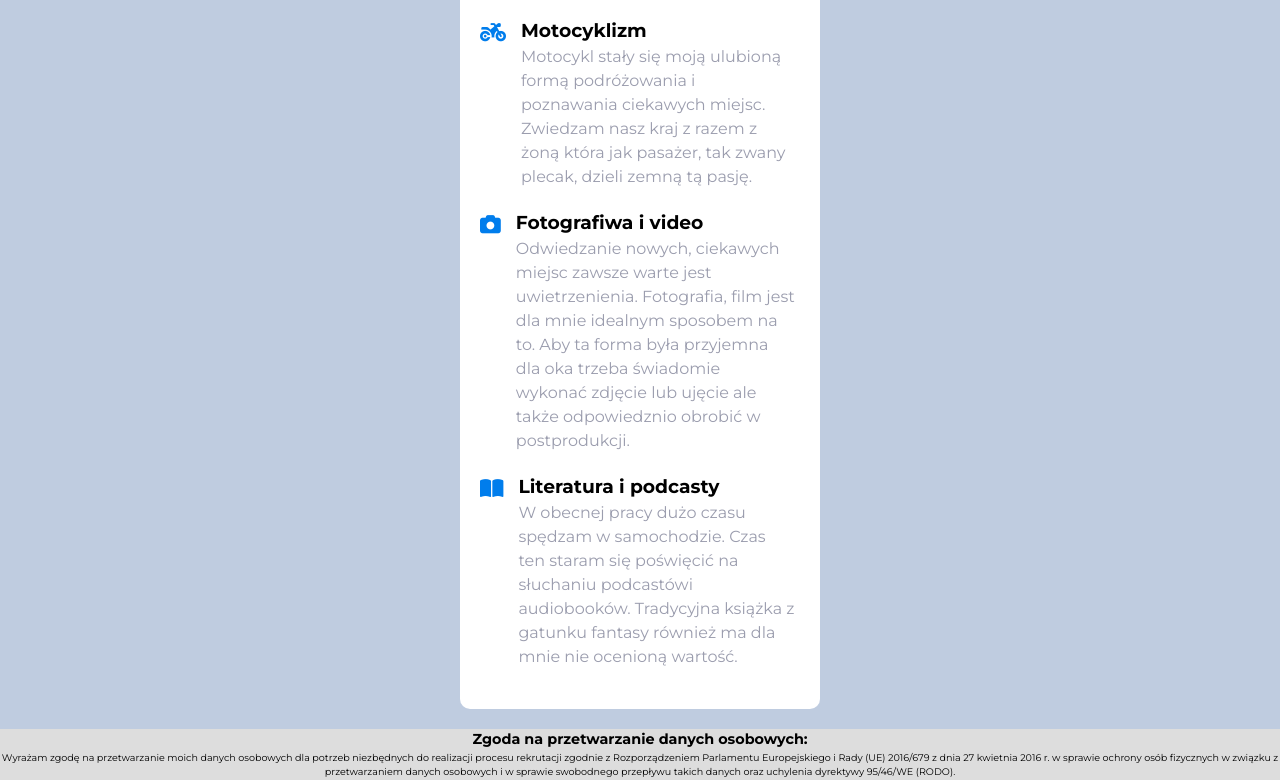
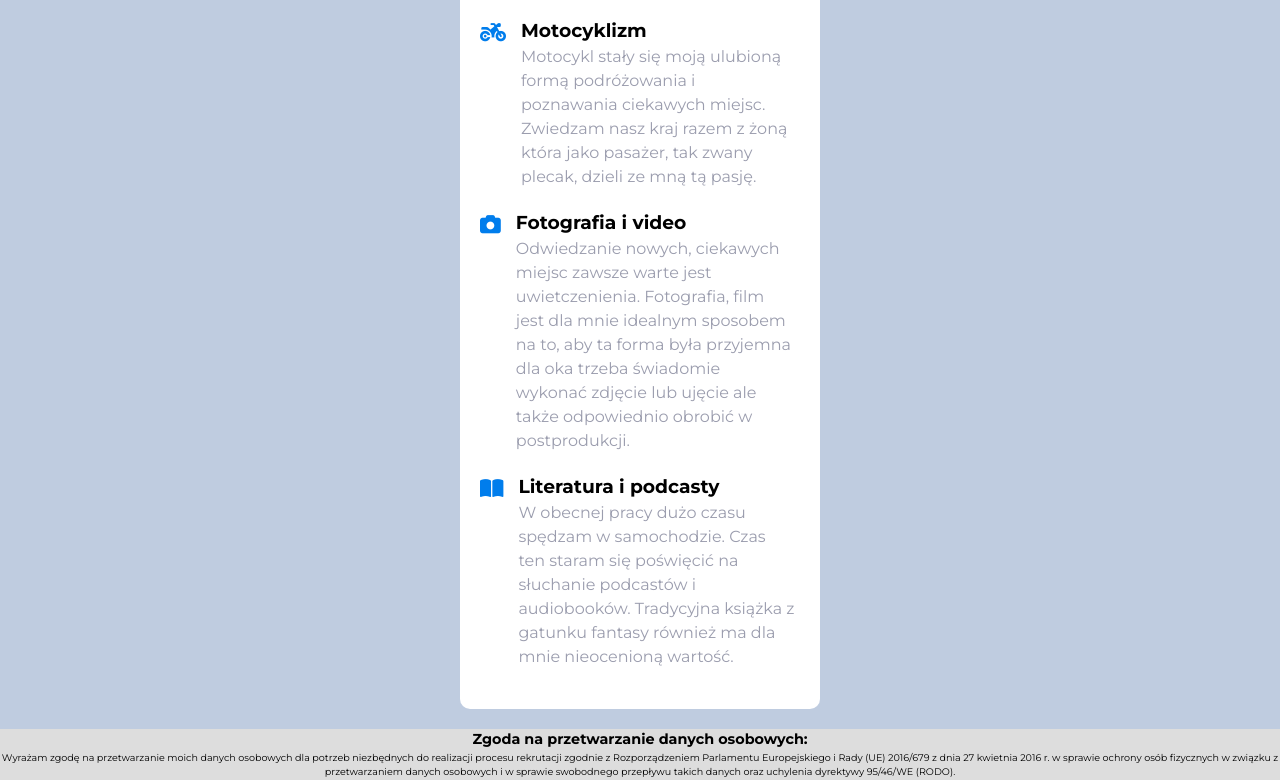
Before and after one commit to Shroomsky/About_Me, a plain HTML site: page index.html in a window 1280 px wide. Shown: the part 1961-2741 px from the top of the page. Drawn offline with Linux system fonts and the light colour scheme.

Commit message:
text editing

```diff
--- a/index.html
+++ b/index.html
@@ -104,17 +104,17 @@
                         <div class="card-text">
                             <h3>Motocyklizm</h3>
                             <p>Motocykl stały się moją ulubioną formą podróżowania i poznawania ciekawych miejsc.
-                                Zwiedzam nasz kraj z razem z żoną która jak pasażer, tak zwany plecak, dzieli zemną tą
+                                Zwiedzam nasz kraj  razem z żoną która jako pasażer, tak zwany plecak, dzieli ze mną tą
                                 pasję.</p>
                         </div>
                     </div>
                     <div class="card">
                         <i class="fa-solid fa-camera"></i>
                         <div class="card-text">
-                            <h3>Fotografiwa i video</h3>
-                            <p>Odwiedzanie nowych, ciekawych miejsc zawsze warte jest uwietrzenienia. Fotografia, film
-                                jest dla mnie idealnym sposobem na to. Aby ta forma była przyjemna dla oka trzeba
-                                świadomie wykonać zdjęcie lub ujęcie ale także odpowiedznio obrobić w postprodukcji.</p>
+                            <h3>Fotografia i video</h3>
+                            <p>Odwiedzanie nowych, ciekawych miejsc zawsze warte jest uwietczenienia. Fotografia, film
+                                jest dla mnie idealnym sposobem na to, aby ta forma była przyjemna dla oka trzeba
+                                świadomie wykonać zdjęcie lub ujęcie ale także odpowiednio obrobić w postprodukcji.</p>
                         </div>
                     </div>
                     <div class="card">
@@ -122,8 +122,8 @@
                         <div class="card-text">
                             <h3>Literatura i podcasty</h3>
                             <p>W obecnej pracy dużo czasu spędzam w samochodzie. Czas ten staram się poświęcić na
-                                słuchaniu podcastówi audiobooków. Tradycyjna książka z gatunku fantasy również ma dla
-                                mnie nie ocenioną wartość.</p>
+                                słuchanie podcastów i audiobooków. Tradycyjna książka z gatunku fantasy również ma dla
+                                mnie nieocenioną wartość.</p>
                         </div>
                     </div>
 
```
